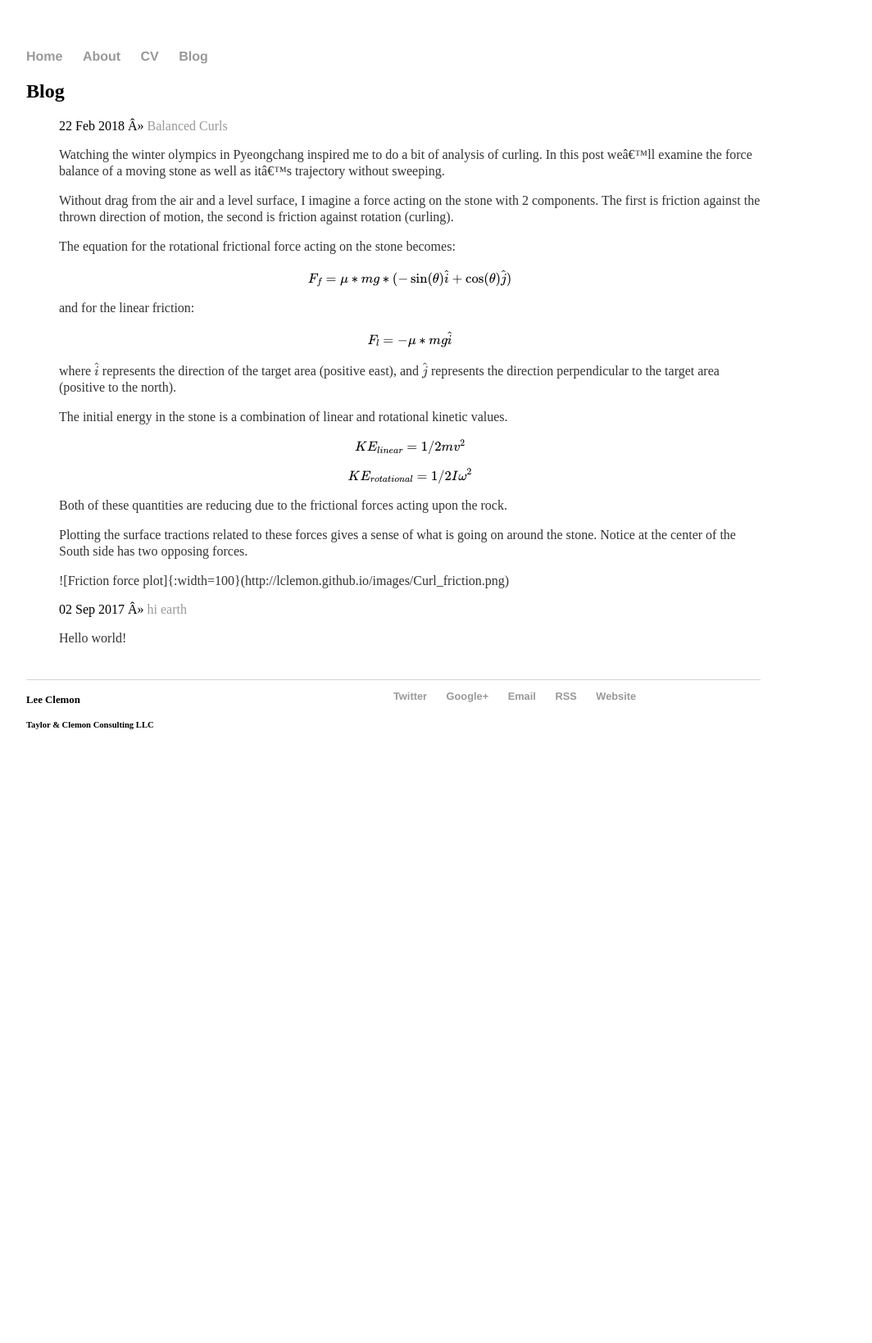
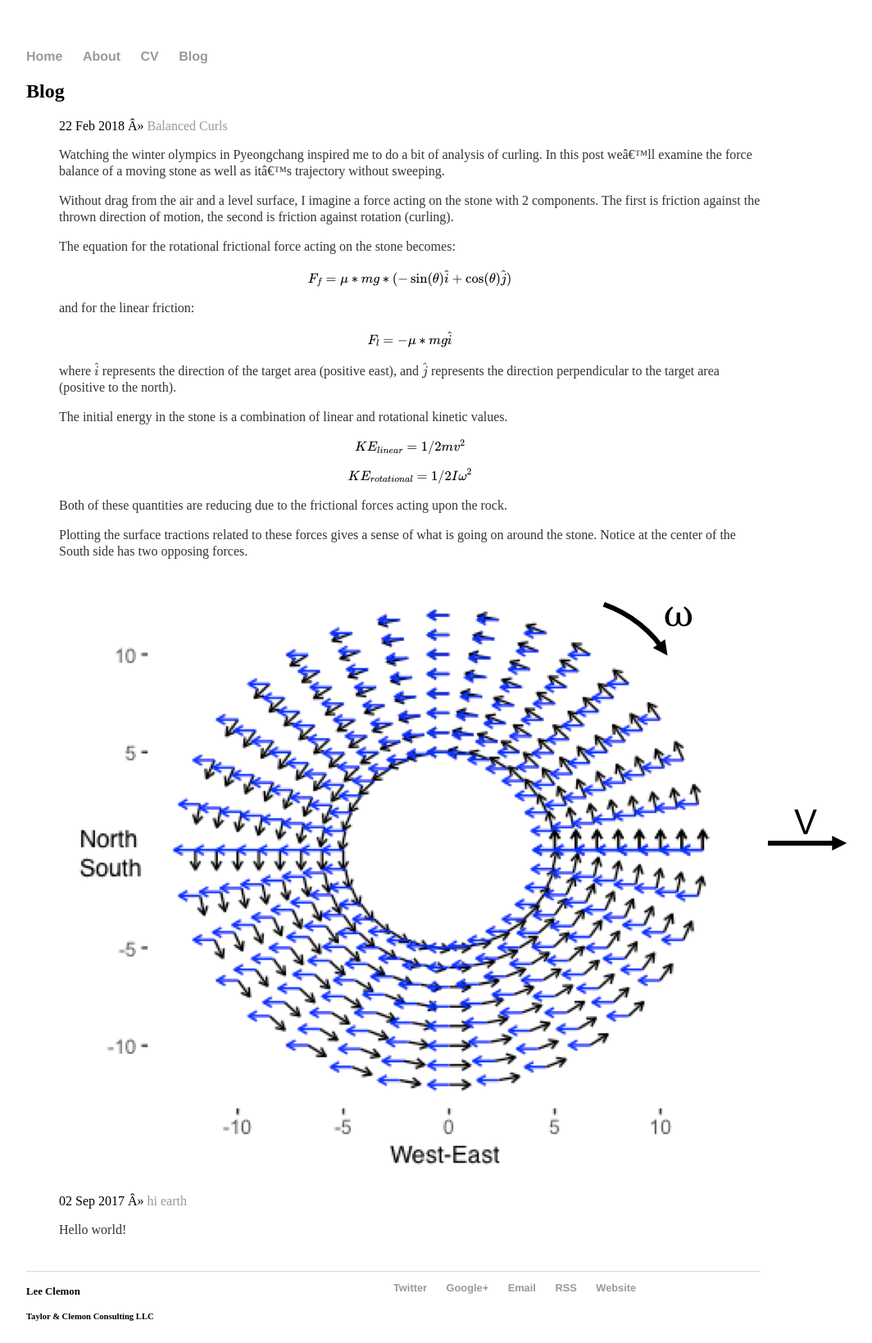
Before and after one commit to lclemon/lclemon.github.io, a Jekyll site: the page built from blog/index.html, in a window 1280 px wide. Shown: the whole page at 82% size, without its empty margins (160-1224 px from the left). Built offline with Jekyll 4.4.1, drawn with Linux system fonts in a browser that asks for light colours; formulas are drawn with MathJax 3; a script that is not in the unit is left out; before the commit the page ends 917 px from its top, so only the background shows below that.

Commit message:
Update 2018-02-22-Curling-forces.md

```diff
--- a/_posts/2018-02-22-Curling-forces.md
+++ b/_posts/2018-02-22-Curling-forces.md
@@ -29,4 +29,4 @@ Both of these quantities are reducing due to the frictional forces acting upon t
 
 Plotting the surface tractions related to these forces gives a sense of what is going on around the stone. Notice at the center of the South side has two opposing forces.
 
-![Friction force plot]{:width=100}(http://lclemon.github.io/images/Curl_friction.png)
+![Friction force plot](http://lclemon.github.io/images/Curl_friction.png)
```
